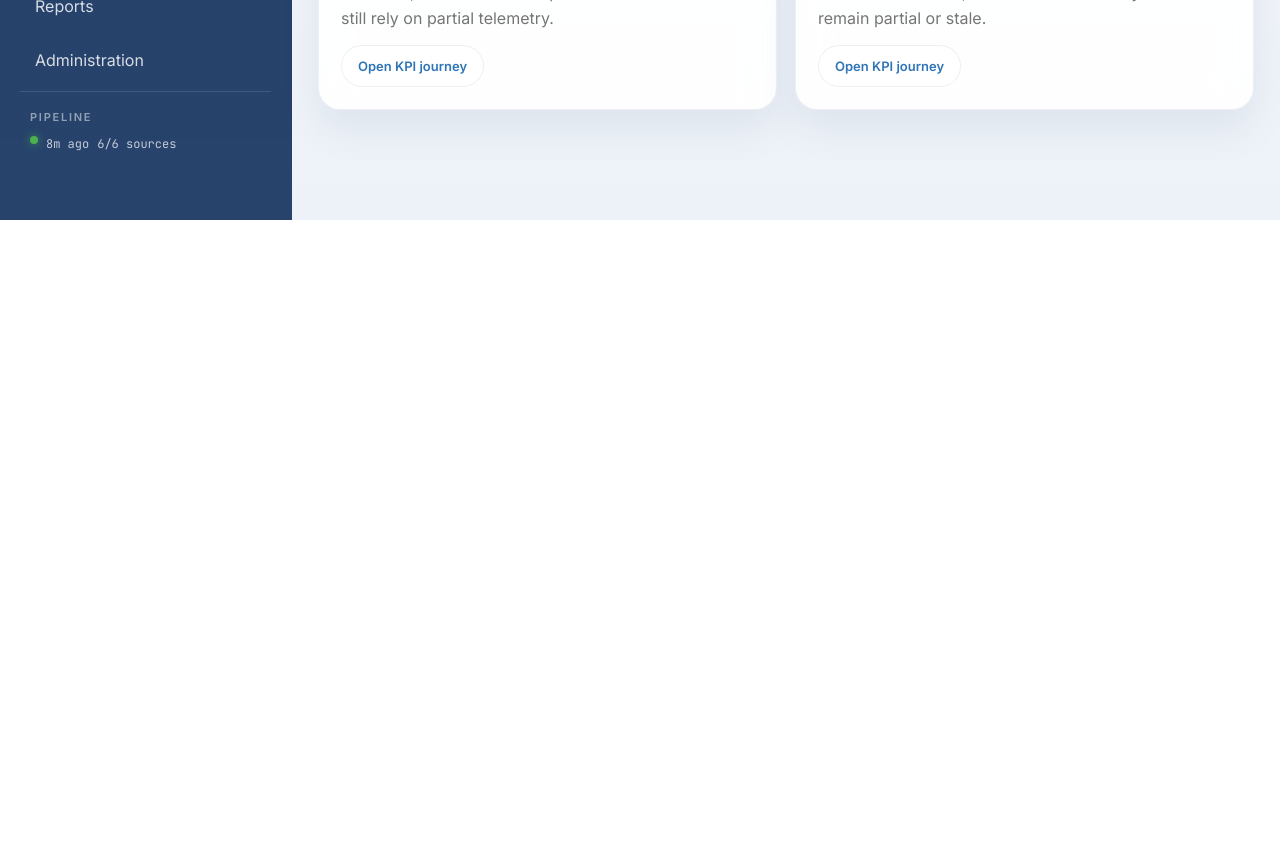
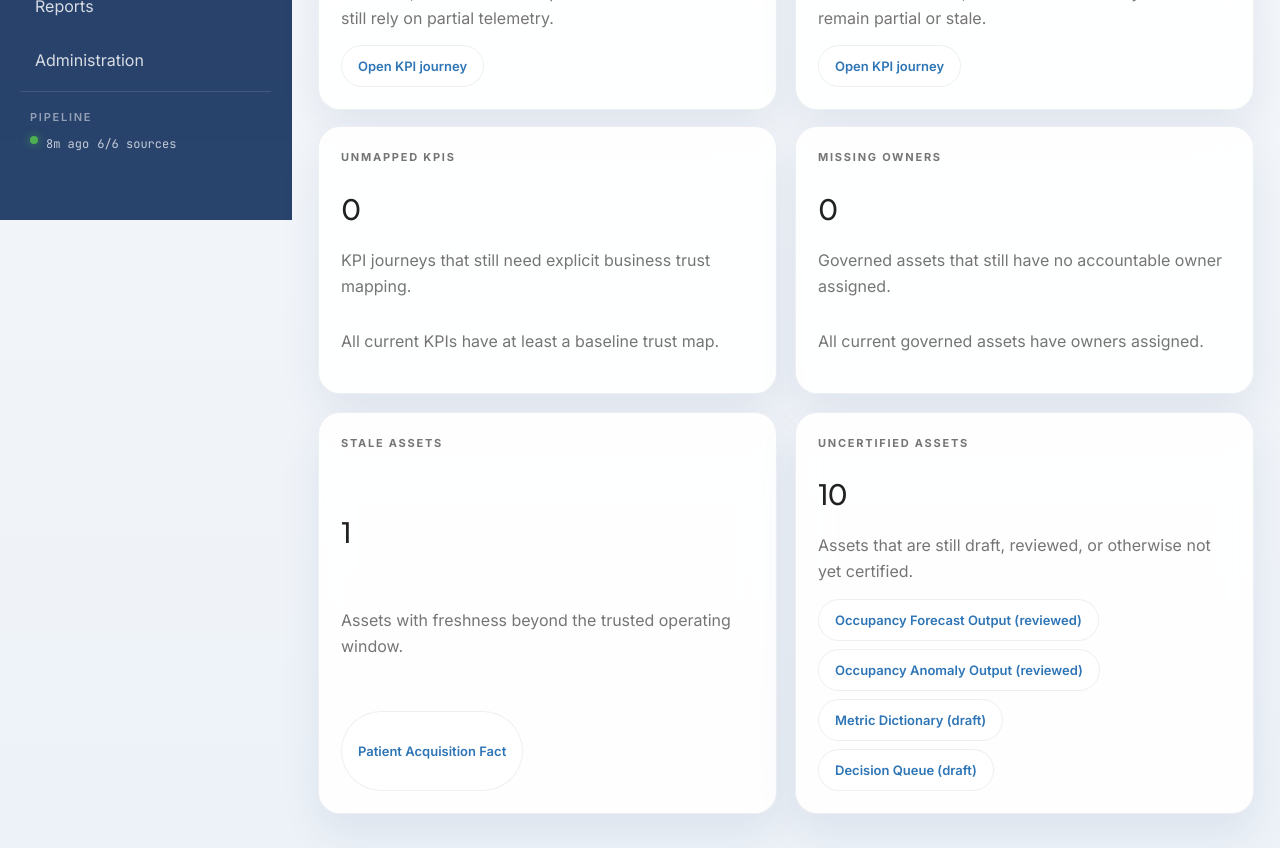
Before and after one commit to maraqa1/opencare-platform, a Next.js app in the folder apps/portal/: page /governance/health in a window 1280 px wide. Shown: the part 580-1428 px from the top of the page. Before the commit the page ends 800 px from the top, so only its background shows below. Built offline with nearby package versions, Linux system fonts and the light colour scheme.

Commit message:
Strengthen governance trust evidence states

```diff
--- a/apps/portal/app/globals.css
+++ b/apps/portal/app/globals.css
@@ -3909,6 +3909,15 @@ code {
   letter-spacing: -0.04em;
 }
 
+.governance-health-list {
+  display: grid;
+  gap: 8px;
+}
+
+.governance-health-list .secondary-link {
+  width: fit-content;
+}
+
 @media (max-width: 1200px) {
   .governance-kpi-hero,
   .governance-entry-grid,
--- a/apps/portal/components/governance/GovernanceHealthOverview.tsx
+++ b/apps/portal/components/governance/GovernanceHealthOverview.tsx
@@ -1,6 +1,7 @@
 import Link from "next/link";
 
 import {
+  getGovernanceHealthDetails,
   getGovernanceKpis,
   getGovernanceOverview,
   getGovernanceUseCases,
@@ -10,6 +11,7 @@ import { TrustBadge } from "@/components/governance/TrustBadge";
 
 export function GovernanceHealthOverview() {
   const overview = getGovernanceOverview();
+  const details = getGovernanceHealthDetails();
   const useCases = getGovernanceUseCases();
   const kpis = getGovernanceKpis();
 
@@ -54,6 +56,76 @@ export function GovernanceHealthOverview() {
           );
         })}
       </section>
+
+      <section className="governance-health-grid">
+        <article className="panel governance-health-card">
+          <p className="eyebrow">Unmapped KPIs</p>
+          <strong>{details.unmappedKpis.length}</strong>
+          <p className="section-subtitle">KPI journeys that still need explicit business trust mapping.</p>
+          <div className="governance-health-list">
+            {details.unmappedKpis.length > 0 ? (
+              details.unmappedKpis.map((item) => (
+                <Link className="secondary-link" href={`/governance/kpi/${item.slug}`} key={item.slug}>
+                  {item.label}
+                </Link>
+              ))
+            ) : (
+              <p className="subtle">All current KPIs have at least a baseline trust map.</p>
+            )}
+          </div>
+        </article>
+
+        <article className="panel governance-health-card">
+          <p className="eyebrow">Missing owners</p>
+          <strong>{details.missingOwners.length}</strong>
+          <p className="section-subtitle">Governed assets that still have no accountable owner assigned.</p>
+          <div className="governance-health-list">
+            {details.missingOwners.length > 0 ? (
+              details.missingOwners.slice(0, 4).map((item) => (
+                <Link className="secondary-link" href={`/governance/asset/${item.assetId}`} key={item.assetId}>
+                  {item.name}
+                </Link>
+              ))
+            ) : (
+              <p className="subtle">All current governed assets have owners assigned.</p>
+            )}
+          </div>
+        </article>
+
+        <article className="panel governance-health-card">
+          <p className="eyebrow">Stale assets</p>
+          <strong>{details.staleAssets.length}</strong>
+          <p className="section-subtitle">Assets with freshness beyond the trusted operating window.</p>
+          <div className="governance-health-list">
+            {details.staleAssets.length > 0 ? (
+              details.staleAssets.slice(0, 4).map((item) => (
+                <Link className="secondary-link" href={`/governance/asset/${item.assetId}`} key={item.assetId}>
+                  {item.name}
+                </Link>
+              ))
+            ) : (
+              <p className="subtle">No stale governed assets are currently flagged.</p>
+            )}
+          </div>
+        </article>
+
+        <article className="panel governance-health-card">
+          <p className="eyebrow">Uncertified assets</p>
+          <strong>{details.uncertifiedAssets.length}</strong>
+          <p className="section-subtitle">Assets that are still draft, reviewed, or otherwise not yet certified.</p>
+          <div className="governance-health-list">
+            {details.uncertifiedAssets.length > 0 ? (
+              details.uncertifiedAssets.slice(0, 4).map((item) => (
+                <Link className="secondary-link" href={`/governance/asset/${item.assetId}`} key={item.assetId}>
+                  {item.name} ({item.status.replaceAll("_", " ")})
+                </Link>
+              ))
+            ) : (
+              <p className="subtle">All current governed assets are certified.</p>
+            )}
+          </div>
+        </article>
+      </section>
     </div>
   );
 }
--- a/apps/portal/lib/governance-registry.ts
+++ b/apps/portal/lib/governance-registry.ts
@@ -250,6 +250,13 @@ type GovernanceOverview = {
   glossaryCoverage: string;
   lineageCoverage: string;
   highRiskAssets: string;
+};
+
+export type GovernanceHealthDetails = {
+  unmappedKpis: GovernanceKpi[];
+  missingOwners: Array<{ assetId: string; name: string; useCaseId: string }>;
+  staleAssets: Array<{ assetId: string; name: string; useCaseId: string }>;
+  uncertifiedAssets: Array<{ assetId: string; name: string; useCaseId: string; status: string }>;
 };
 
 function datasetColumn(
@@ -1739,3 +1746,40 @@ export function getGovernanceOverview(): GovernanceOverview {
     highRiskAssets: `${highRiskAssetCount(datasets)} / ${datasets.length}`,
   };
 }
+
+export function getGovernanceHealthDetails(): GovernanceHealthDetails {
+  const useCases = getGovernanceUseCases();
+  const kpis = getGovernanceKpis();
+
+  return {
+    unmappedKpis: kpis.filter((kpi) => kpi.trustState === "unmapped"),
+    missingOwners: useCases.flatMap((useCase) =>
+      useCase.governedDatasets
+        .filter((dataset) => !dataset.owner)
+        .map((dataset) => ({
+          assetId: dataset.id,
+          name: dataset.name,
+          useCaseId: useCase.id,
+        })),
+    ),
+    staleAssets: useCases.flatMap((useCase) =>
+      useCase.governedDatasets
+        .filter((dataset) => dataset.freshnessStatus === "stale")
+        .map((dataset) => ({
+          assetId: dataset.id,
+          name: dataset.name,
+          useCaseId: useCase.id,
+        })),
+    ),
+    uncertifiedAssets: useCases.flatMap((useCase) =>
+      useCase.governedDatasets
+        .filter((dataset) => dataset.certification?.status !== "certified")
+        .map((dataset) => ({
+          assetId: dataset.id,
+          name: dataset.name,
+          useCaseId: useCase.id,
+          status: dataset.certification?.status ?? dataset.certificationStatus,
+        })),
+    ),
+  };
+}
```
Also changed, not shown: apps/portal/components/governance/KpiTrustJourney.tsx (+59 -10 lines).
